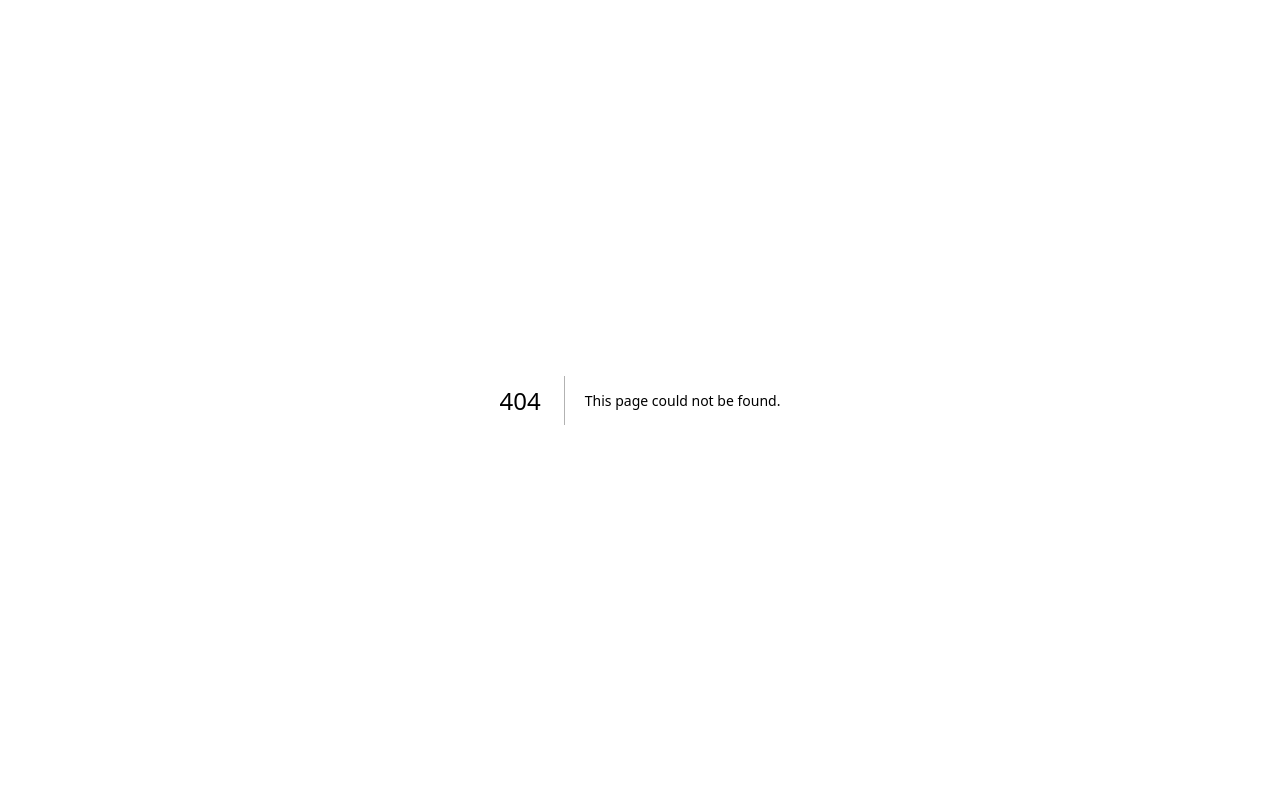
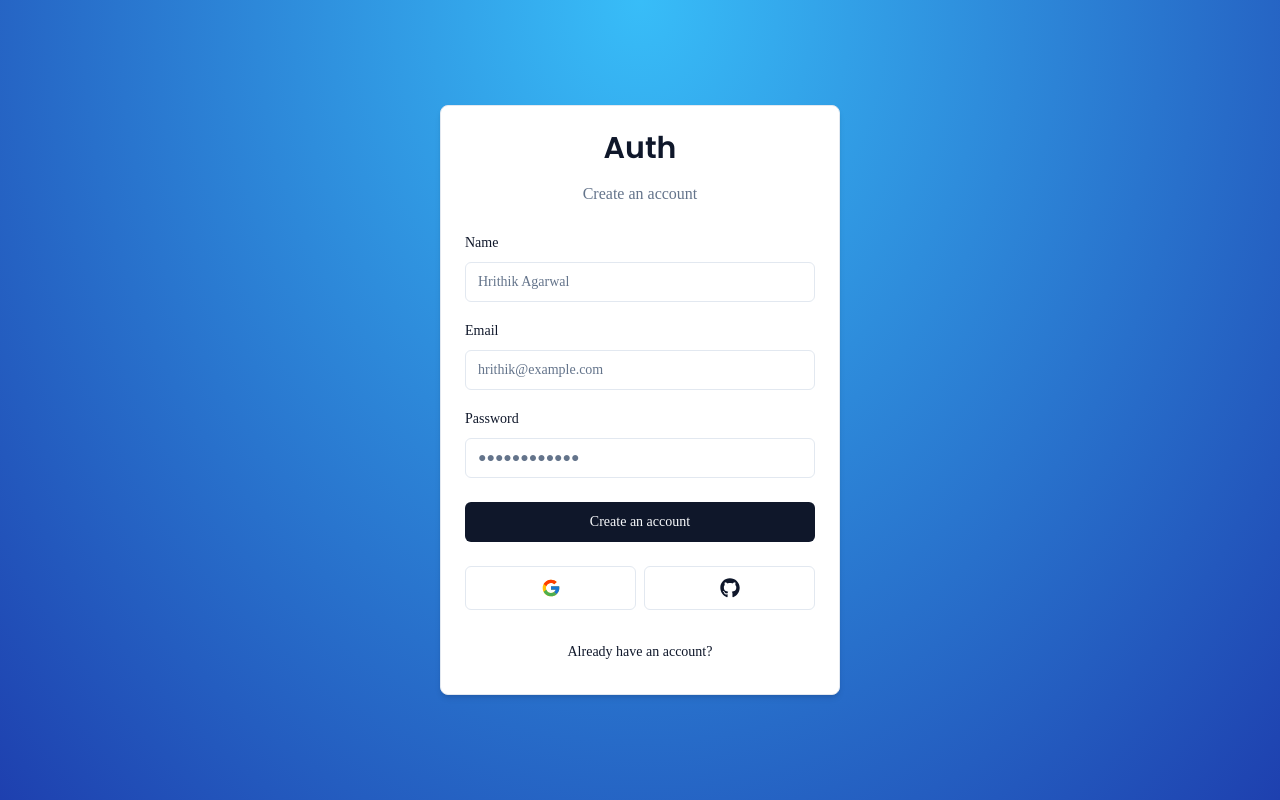
Before and after one commit to hrithik-infinite/Auth-TS, a Next.js app: page /auth/register in a window 1280 px wide. Before the commit this address had no page. Built offline with nearby package versions, Linux system fonts and the light colour scheme.

Commit message:
added register page UI

```diff
--- /dev/null
+++ b/actions/register.ts
@@ -0,0 +1,11 @@
+"use server";
+import { RegisterSchema } from "@/schemas";
+import * as z from "zod";
+
+export const register = async (values: z.infer<typeof RegisterSchema>) => {
+  const validateFields = RegisterSchema.safeParse(values);
+  if (!validateFields.success) {
+    return { error: "Invalid Fields!" };
+  }
+  return { success: "Email Sent!" };
+};
--- /dev/null
+++ b/app/auth/register/page.tsx
@@ -0,0 +1,12 @@
+import { RegisterForm } from "@/components/auth/register-form";
+import React from "react";
+
+const RegisterPage = () => {
+  return (
+    <div>
+      <RegisterForm />
+    </div>
+  );
+};
+
+export default RegisterPage;
--- /dev/null
+++ b/components/auth/register-form.tsx
@@ -0,0 +1,91 @@
+"use client";
+import { useForm } from "react-hook-form";
+import { CardWrapper } from "./card-wrapper";
+import * as z from "zod";
+import { RegisterSchema } from "@/schemas";
+import { zodResolver } from "@hookform/resolvers/zod";
+import { Form, FormControl, FormField, FormItem, FormLabel, FormMessage } from "../ui/form";
+import { Input } from "../ui/input";
+import { Button } from "../ui/button";
+import { FormError } from "../form-error";
+import { FormSuccess } from "../form-success";
+import { register } from "@/actions/register";
+import { useState, useTransition } from "react";
+
+export const RegisterForm = () => {
+  const [error, setError] = useState<string | undefined>("");
+  const [success, setSuccess] = useState<string | undefined>("");
+  const [isPending, startTransition] = useTransition();
+  const form = useForm<z.infer<typeof RegisterSchema>>({
+    resolver: zodResolver(RegisterSchema),
+    defaultValues: {
+      email: "",
+      password: "",
+      name: "",
+    },
+  });
+  const onSubmit = (values: z.infer<typeof RegisterSchema>) => {
+    setError("");
+    setSuccess("");
+    startTransition(() => {
+      register(values).then((data) => {
+        setError(data.error);
+        setSuccess(data.success);
+      });
+    });
+  };
+  return (
+    <CardWrapper headerLabel="Create an account" backButtonLabel="Already have an account?" backButtonHref="/auth/lgoin" showSocial>
+      <Form {...form}>
+        <form onSubmit={form.handleSubmit(onSubmit)} className="space-y-6">
+          <div className="space-y-4">
+            <FormField
+              control={form.control}
+              name="name"
+              render={({ field }) => (
+                <FormItem>
+                  <FormLabel>Name</FormLabel>
+                  <FormControl>
+                    <Input disabled={isPending} {...field} placeholder="Hrithik Agarwal" />
+                  </FormControl>
+                  <FormMessage />
+                </FormItem>
+              )}
+            />
+            <FormField
+              control={form.control}
+              name="email"
+              render={({ field }) => (
+                <FormItem>
+                  <FormLabel>Email</FormLabel>
+                  <FormControl>
+                    <Input disabled={isPending} {...field} type="email" placeholder="hrithik@example.com" />
+                  </FormControl>
+                  <FormMessage />
+                </FormItem>
+              )}
+            />
+            <FormField
+              control={form.control}
+              name="password"
+              render={({ field }) => (
+                <FormItem>
+                  <FormLabel>Password</FormLabel>
+                  <FormControl>
+                    <Input disabled={isPending} {...field} type="password" placeholder="●●●●●●●●●●●●" />
+                  </FormControl>
+                  <FormMessage />
+                </FormItem>
+              )}
+            />
+          </div>
+          <FormError message={error} />
+          <FormSuccess message={success} />
+          <Button disabled={isPending} type="submit" className="w-full">
+            Create an account
+          </Button>
+        </form>
+      </Form>
+    </CardWrapper>
+  );
+};
--- a/schemas/index.ts
+++ b/schemas/index.ts
@@ -7,3 +7,15 @@
     message: "Password is required",
   }),
 });
+
+export const RegisterSchema = z.object({
+  email: z.string().email({
+    message: "Email is required",
+  }),
+  password: z.string().min(6, {
+    message: "Minimum 6 characters are required",
+  }),
+  name: z.string().min(1, {
+    message: "Name is Required",
+  }),
+});
```
